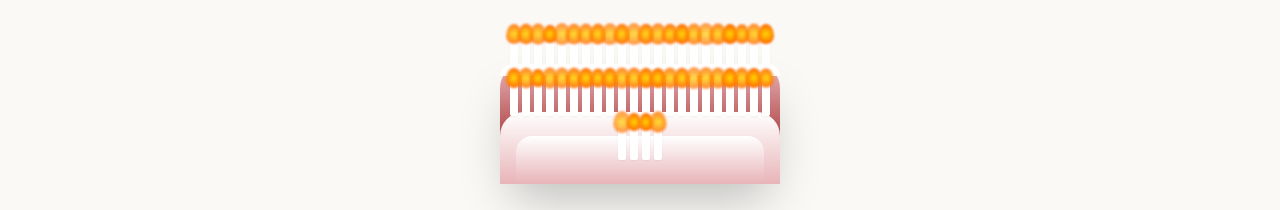
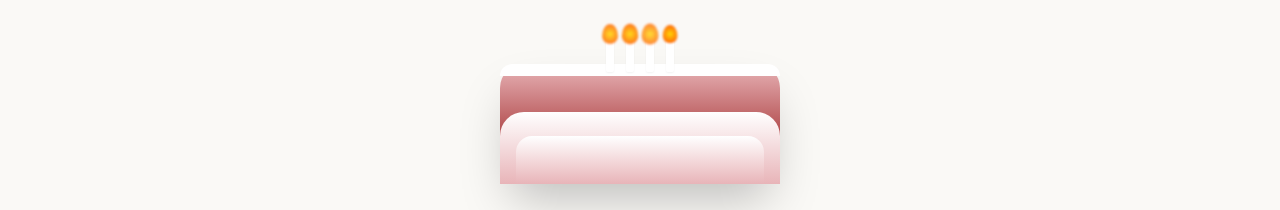
Before and after one commit to MedhaUdupa/amma-birthday, a React (Vite) app: page / in a window 1280 px wide. Both pictures are taken after a click on the button "Open with Love". Shown: the top 210 px of the page. Built offline with nearby package versions, Linux system fonts and the light colour scheme.

Commit message:
Update cake to show 4 candles instead of 48

```diff
--- a/src/components/BirthdayCake.jsx
+++ b/src/components/BirthdayCake.jsx
@@ -35,7 +35,7 @@ const Candle = ({ index }) => {
 }
 
 const BirthdayCake = () => {
-  const candles = Array.from({ length: 48 }, (_, i) => i)
+  const candles = Array.from({ length: 4 }, (_, i) => i)
 
   return (
     <div className="relative w-full flex justify-center">
@@ -55,7 +55,7 @@ const BirthdayCake = () => {
         <div className="absolute top-0 left-0 right-0 h-2 bg-white rounded-t-2xl mx-4" />
 
         {/* Candles Container */}
-        <div className="absolute -top-6 sm:-top-8 left-0 right-0 flex justify-center gap-0.5 sm:gap-1 flex-wrap px-2"
+        <div className="absolute -top-6 sm:-top-8 left-0 right-0 flex justify-center gap-2 sm:gap-3 px-2"
              style={{ maxWidth: '100%' }}>
           {candles.map((_, index) => (
             <Candle key={index} index={index} />
```
